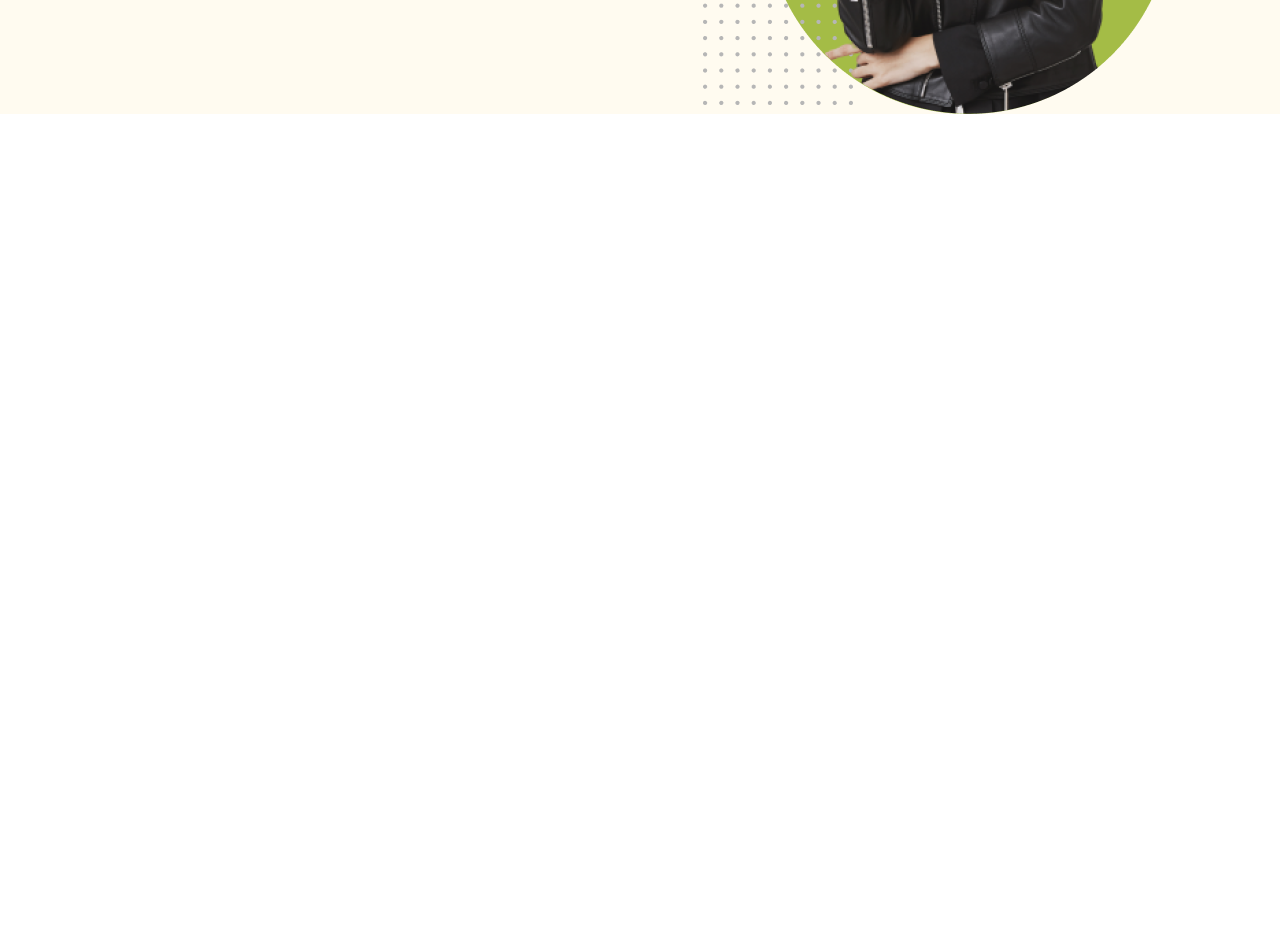
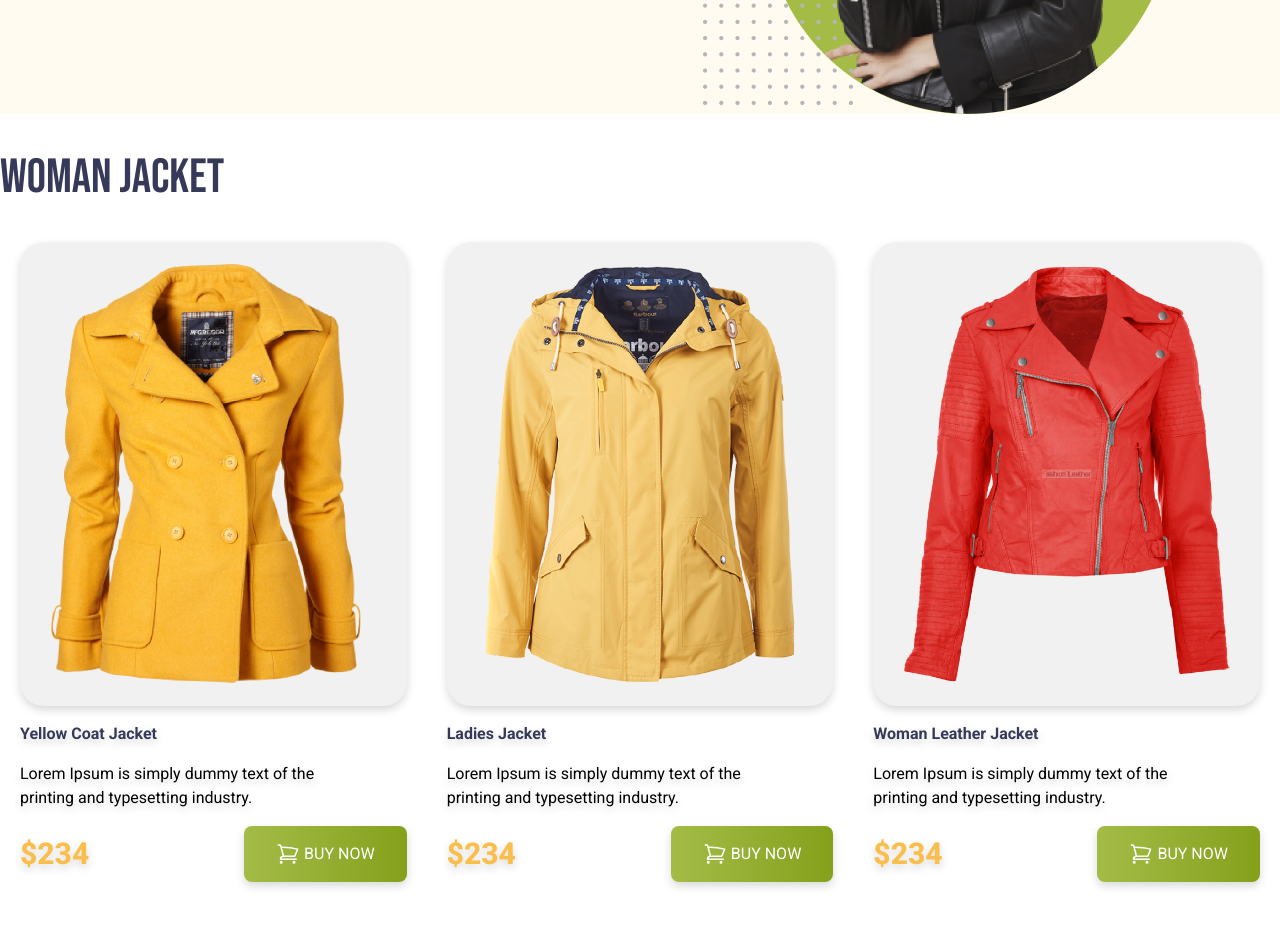
Before and after one commit to abdeyrabby404/penguin-fashion-tailwind, a plain HTML site: page index.html in a window 1280 px wide. Shown: the part 373-1300 px from the top of the page. Before the commit the page ends 800 px from the top, so only its background shows below. Drawn offline with nearby package versions, Linux system fonts and the light colour scheme.

Commit message:
Woman jacket section added

```diff
--- a/index.html
+++ b/index.html
@@ -40,8 +40,54 @@
         </div>
 
     </header>
-    <main>
-
+    <main class="max-w-7xl mx-auto">
+        <!-- Woman wears section -->
+         <section class="mt-10 mb-10">
+            <h1 class="font-bebas text-5xl text-[#363958] mb-5">Woman Jacket</h1>
+            <!-- Jacket card container -->
+             <div class="grid grid-cols-1 lg:grid-cols-3">
+                <!-- Jacket card -->
+                 <div class="p-5 rounded-3xl space-y-4 drop-shadow-lg">
+                    <img src="images/jacket-1.png" class="p-5 rounded-3xl bg-[#F1F1F1]" alt="">
+                    <h4 class="text-[#363958] font-bold text-base">Yellow Coat Jacket </h4>
+                    <p>Lorem Ipsum is simply dummy text of the <br>
+                        printing and typesetting industry.</p>
+                    <div class="flex justify-between items-center">
+                        <h1 class="text-[#FABE4C] text-3xl font-extrabold">$234</h1>
+                        <button class="px-8 py-4 bg-gradient-to-r from-[#A4BC46] to-[#85A019] rounded-lg flex gap-1 text-white"><svg xmlns="http://www.w3.org/2000/svg" fill="none" viewBox="0 0 24 24" stroke-width="1.5" stroke="currentColor" class="size-6">
+                            <path stroke-linecap="round" stroke-linejoin="round" d="M2.25 3h1.386c.51 0 .955.343 1.087.835l.383 1.437M7.5 14.25a3 3 0 0 0-3 3h15.75m-12.75-3h11.218c1.121-2.3 2.1-4.684 2.924-7.138a60.114 60.114 0 0 0-16.536-1.84M7.5 14.25 5.106 5.272M6 20.25a.75.75 0 1 1-1.5 0 .75.75 0 0 1 1.5 0Zm12.75 0a.75.75 0 1 1-1.5 0 .75.75 0 0 1 1.5 0Z" />
+                          </svg>
+                          BUY NOW</button>
+                    </div>
+                 </div>
+                 <div class="p-5 rounded-3xl space-y-4 drop-shadow-lg">
+                    <img src="images/jacket-2.png" class="p-5 rounded-3xl bg-[#F1F1F1]" alt="">
+                    <h4 class="text-[#363958] font-bold text-base">Ladies Jacket</h4>
+                    <p>Lorem Ipsum is simply dummy text of the <br>
+                        printing and typesetting industry.</p>
+                    <div class="flex justify-between items-center">
+                        <h1 class="text-[#FABE4C] text-3xl font-extrabold">$234</h1>
+                        <button class="px-8 py-4 bg-gradient-to-r from-[#A4BC46] to-[#85A019] rounded-lg flex gap-1 text-white"><svg xmlns="http://www.w3.org/2000/svg" fill="none" viewBox="0 0 24 24" stroke-width="1.5" stroke="currentColor" class="size-6">
+                            <path stroke-linecap="round" stroke-linejoin="round" d="M2.25 3h1.386c.51 0 .955.343 1.087.835l.383 1.437M7.5 14.25a3 3 0 0 0-3 3h15.75m-12.75-3h11.218c1.121-2.3 2.1-4.684 2.924-7.138a60.114 60.114 0 0 0-16.536-1.84M7.5 14.25 5.106 5.272M6 20.25a.75.75 0 1 1-1.5 0 .75.75 0 0 1 1.5 0Zm12.75 0a.75.75 0 1 1-1.5 0 .75.75 0 0 1 1.5 0Z" />
+                          </svg>
+                          BUY NOW</button>
+                    </div>
+                 </div>
+                 <div class="p-5 rounded-3xl space-y-4 drop-shadow-lg">
+                    <img src="images/jacket-3.png" class="p-5 rounded-3xl bg-[#F1F1F1]" alt="">
+                    <h4 class="text-[#363958] font-bold text-base">Woman Leather Jacket</h4>
+                    <p>Lorem Ipsum is simply dummy text of the <br>
+                        printing and typesetting industry.</p>
+                    <div class="flex justify-between items-center">
+                        <h1 class="text-[#FABE4C] text-3xl font-extrabold">$234</h1>
+                        <button class="px-8 py-4 bg-gradient-to-r from-[#A4BC46] to-[#85A019] rounded-lg flex gap-1 text-white"><svg xmlns="http://www.w3.org/2000/svg" fill="none" viewBox="0 0 24 24" stroke-width="1.5" stroke="currentColor" class="size-6">
+                            <path stroke-linecap="round" stroke-linejoin="round" d="M2.25 3h1.386c.51 0 .955.343 1.087.835l.383 1.437M7.5 14.25a3 3 0 0 0-3 3h15.75m-12.75-3h11.218c1.121-2.3 2.1-4.684 2.924-7.138a60.114 60.114 0 0 0-16.536-1.84M7.5 14.25 5.106 5.272M6 20.25a.75.75 0 1 1-1.5 0 .75.75 0 0 1 1.5 0Zm12.75 0a.75.75 0 1 1-1.5 0 .75.75 0 0 1 1.5 0Z" />
+                          </svg>
+                          BUY NOW</button>
+                    </div>
+                 </div>
+             </div>
+         </section>
     </main>
     <footer>
 
```
